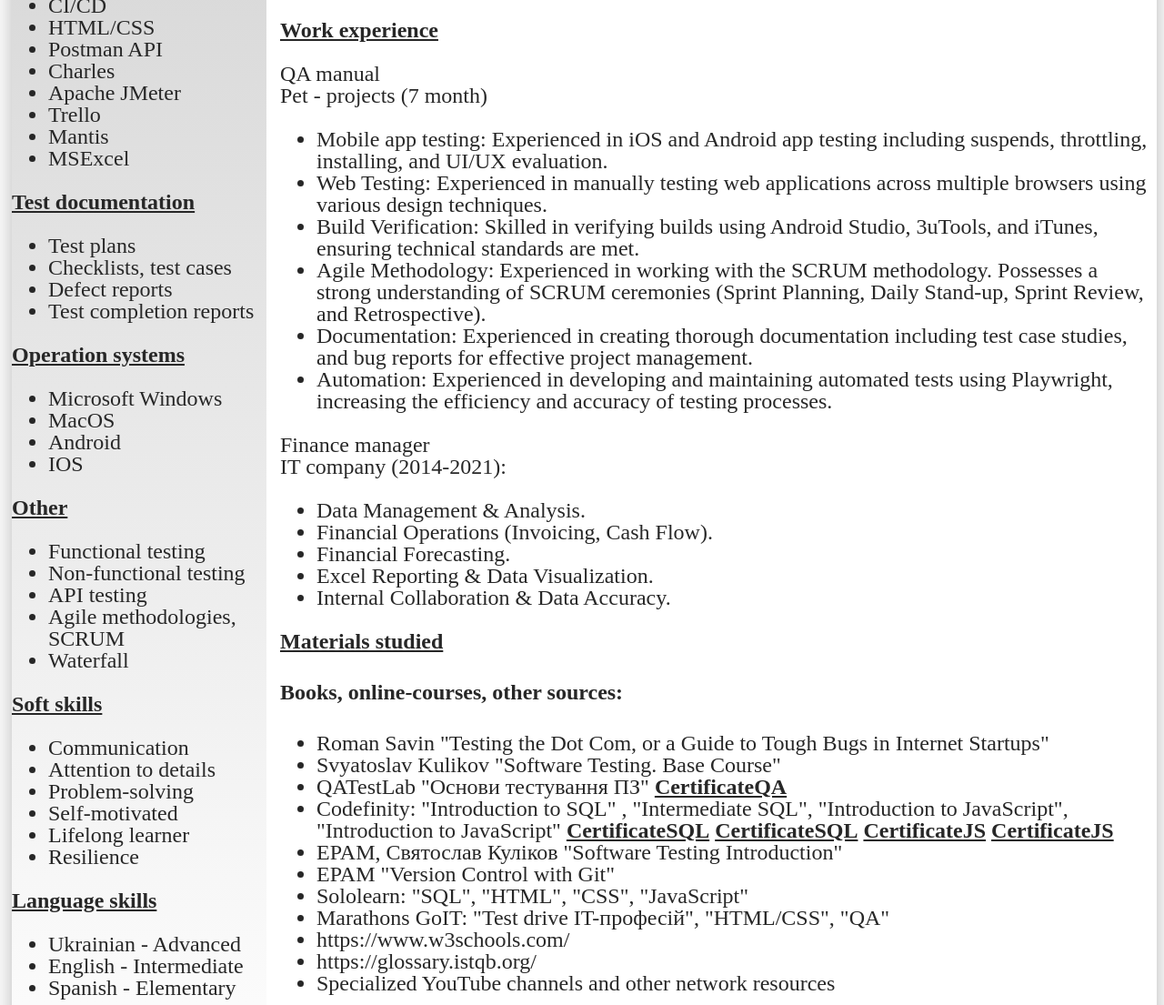
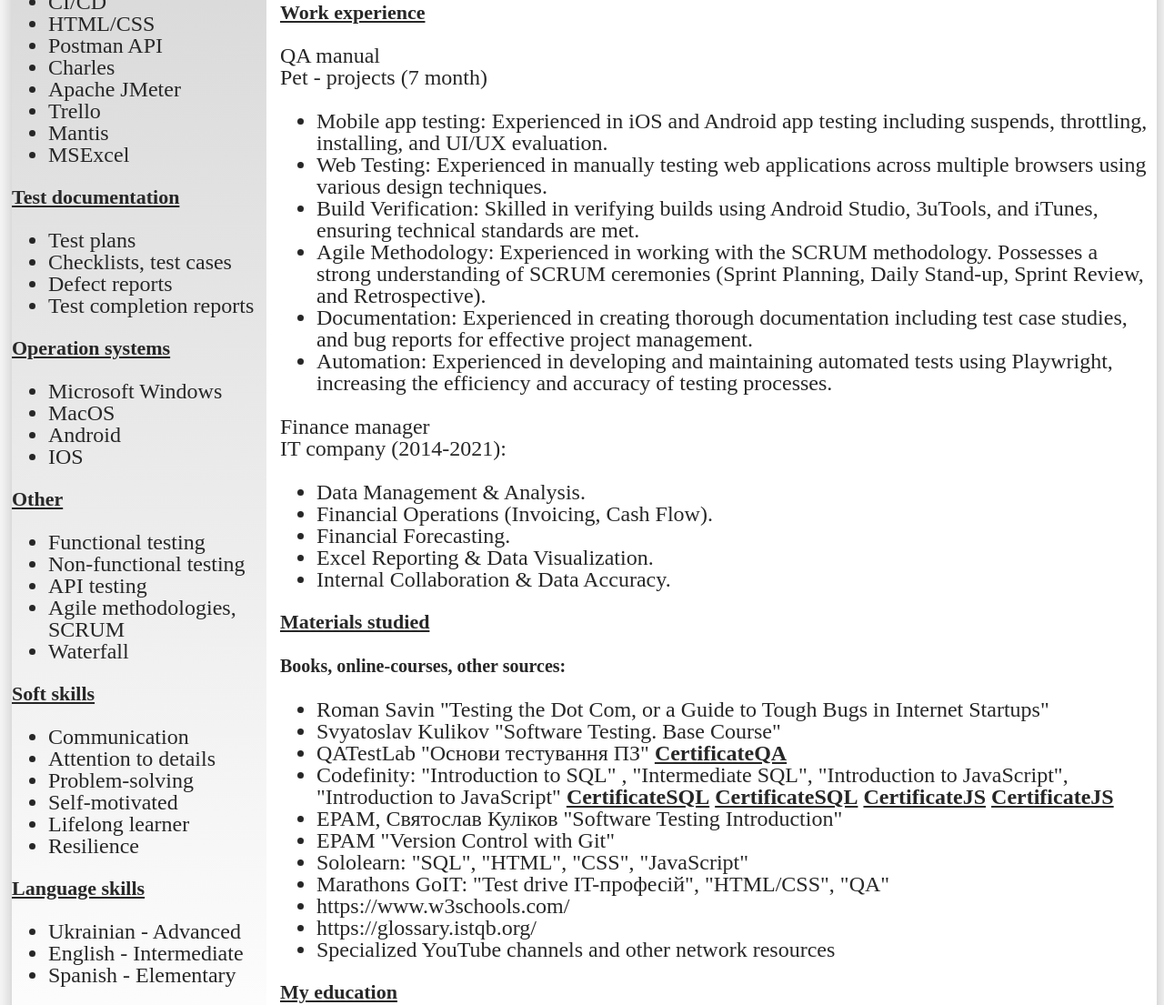
Before and after one commit to Lana1390/QA_Resume, a plain HTML site: page index.html in a window 1280 px wide. Shown: the part 663-1768 px from the top of the page at 91% size. Drawn offline with Linux system fonts and the light colour scheme.

Commit message:
last fix

```diff
--- a/css/style.css
+++ b/css/style.css
@@ -73,12 +73,12 @@ h1{
 
 h3{
    font-weight: bold;
-   font-size: 24px;
+   font-size: 22px;
    text-decoration: underline;
 }
 
 h4{
-   font-size: 24px;
+   font-size: 20px;
 }
 
 a{
--- a/index.html
+++ b/index.html
@@ -218,7 +218,7 @@
             successfully collaborated with a team using SCRUM methodologies.</br>
             I have gained strong theoretical and practical skills in web, mobile, game, API testing and test design.</br>
             Thanks to my previous work as a financial manager, I have perfect skills in communicating with different departments,
-            manipulating, controlling, reporting and visualizing huge amounts of data with any metrics, familiar with SCRUM,
+            manipulating, controlling, reporting and visualizing huge amounts of data with any metrics,
             adaptive to challenges and multitasking.
              </p>
         </div>
```
